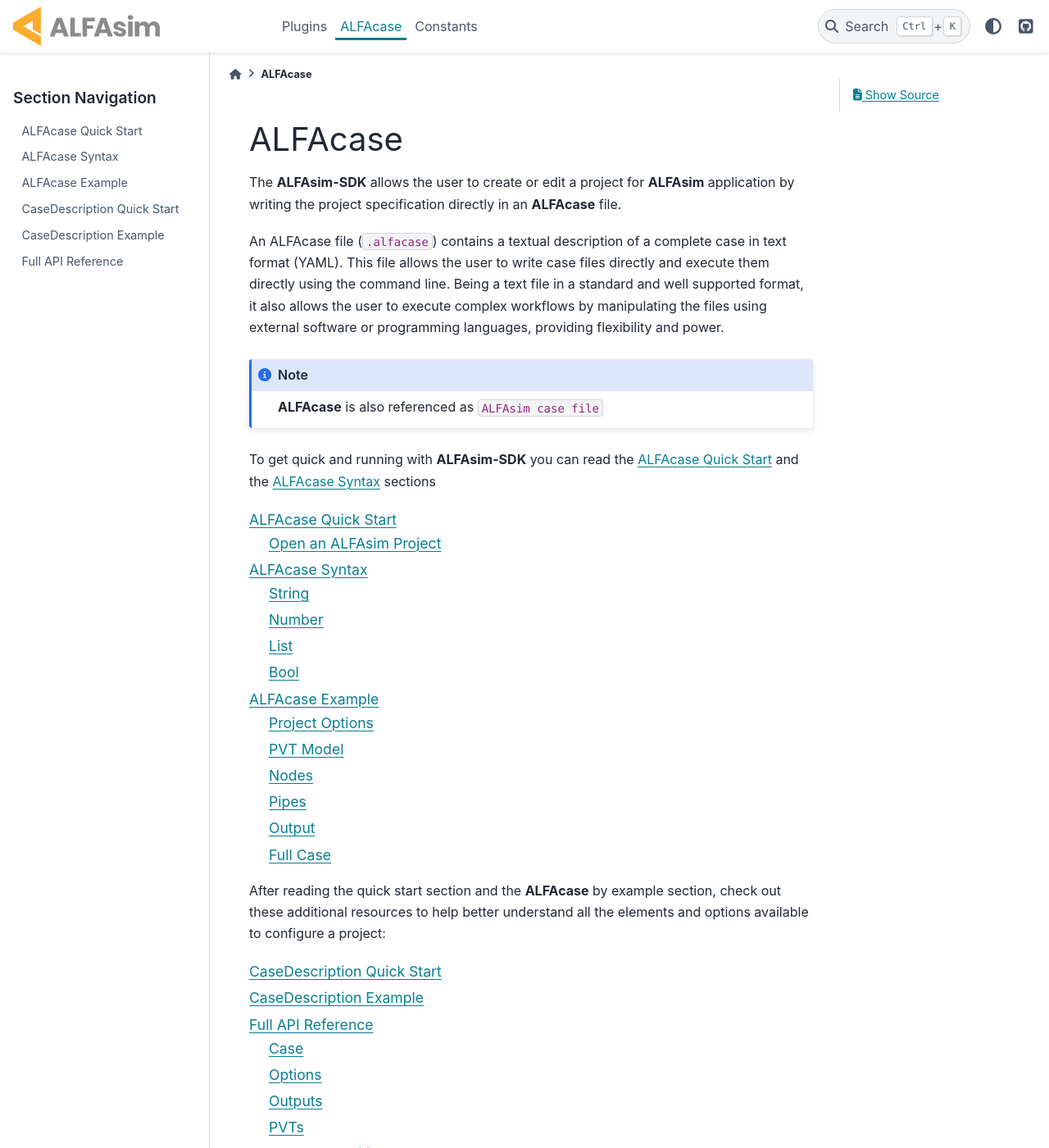
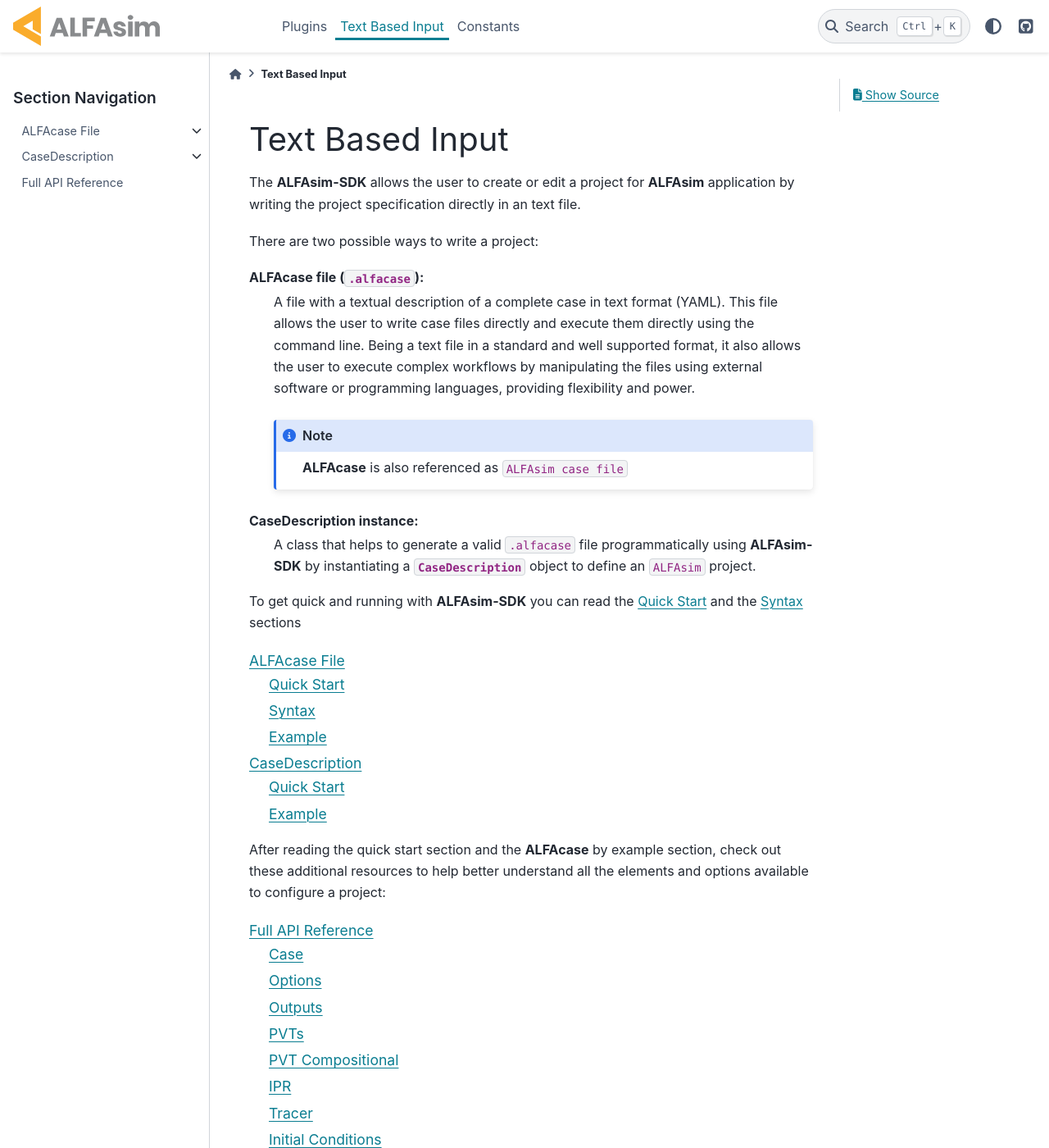
Before and after one commit to ESSS/alfasim-sdk, a Sphinx documentation site: the page built from docs/source/alfacase/index.rst, in a window 1280 px wide and 1400 px high. Shown: the whole window at 82% size. Built offline with Sphinx 7.4.7 and the PyData theme 0.15.4, drawn with Linux system fonts in a browser that asks for light colours; some of the changed text lies outside the part shown.

Commit message:
Restructure the documentation to segment alfacase and case description.

```diff
--- a/docs/source/alfacase/03_alfacase_example.rst
+++ b/docs/source/alfacase/alfacase.example.rst
@@ -1,7 +1,7 @@
 .. _alfacase-example:
 
-ALFAcase Example
-================
+Example
+=======
 
 In this section, we will walk trough the creation of a simple network, with two nodes and one pipe, to illustrate how to
 crete a project and how to interpret the definitions available on :ref:`alfacase-reference-section`.
--- a/docs/source/alfacase/01_alfacase_quick_start.rst
+++ b/docs/source/alfacase/alfacase.quick_start.rst
@@ -1,7 +1,7 @@
 .. _alfacase-quick-start-section:
 
-ALFAcase Quick Start
-====================
+Quick Start
+===========
 
 In this section, it is shown how to create an :program:`ALFAcase` from an existent project, with this exported project
 you can easily modify your project and reintroduce it, with the modification, back to |alfasim|.
--- a/docs/source/alfacase/02_alfacase_syntax.rst
+++ b/docs/source/alfacase/alfacase.syntax.rst
@@ -1,7 +1,7 @@
 .. _alfacase-syntax:
 
-ALFAcase Syntax
-===============
+Syntax
+======
 
 
 An :program:`ALFAcase` file is a text-based file that must be written following the YAML syntax, only a restricted subset of the YAML specification
--- a/docs/source/alfacase/04_case_description_quick_start.rst
+++ b/docs/source/alfacase/case_description.quick_start.rst
@@ -1,7 +1,7 @@
 .. _case-description-quick-start-section:
 
-CaseDescription Quick Start
-===========================
+Quick Start
+===========
 
 
 In progress
--- a/docs/source/alfacase/index.rst
+++ b/docs/source/alfacase/index.rst
@@ -1,17 +1,25 @@
-ALFAcase
-========
+Text Based Input
+================
 
 The |sdk| allows the user to create or edit a project for |alfasim| application by writing the project specification
-directly in an :program:`ALFAcase` file.
+directly in an text file.
 
-An ALFAcase file (``.alfacase``) contains a textual description of a complete case in text format (YAML).
-This file allows the user to write case files directly and execute them directly using the command line.
-Being a text file in a standard and well supported format, it also allows the user to execute complex workflows by
-manipulating the files using external software or programming languages, providing flexibility and power.
+There are two possible ways to write a project:
 
-.. note::
+ALFAcase file (``.alfacase``):
+    A file with a textual description of a complete case in text format (YAML).
+    This file allows the user to write case files directly and execute them directly using the command line.
+    Being a text file in a standard and well supported format, it also allows the user to execute complex workflows by
+    manipulating the files using external software or programming languages, providing flexibility and power.
 
-    :program:`ALFAcase` is also referenced as ``ALFAsim case file``
+    .. note::
+
+        :program:`ALFAcase` is also referenced as ``ALFAsim case file``
+
+
+CaseDescription instance:
+    A class that helps to generate a valid ``.alfacase`` file programmatically using |SDK| by instantiating a
+    :class:`CaseDescription <alfasim_sdk.CaseDescription>` object to define an ``ALFAsim`` project.
 
 
 To get quick and running with |sdk| you can read the :ref:`alfacase-quick-start-section` and the
@@ -21,9 +29,8 @@
     :maxdepth: 2
     :glob:
 
-    01_alfacase_quick_start
-    02_alfacase_syntax
-    03_alfacase_example
+    alfacase
+    case_description
 
 
 After reading the quick start section and the :program:`ALFAcase` by example section,
@@ -33,6 +40,4 @@
     :maxdepth: 2
     :glob:
 
-    04_case_description_quick_start
-    05_case_description_by_example
     api_reference
```
Also changed, not shown: docs/source/alfacase/05_case_description_by_example.rst (deleted, +0 -7 lines), docs/source/alfacase/alfacase.rst (added, +19 -0 lines), docs/source/alfacase/case_description.example.rst (added, +7 -0 lines), docs/source/alfacase/case_description.rst (added, +12 -0 lines).
